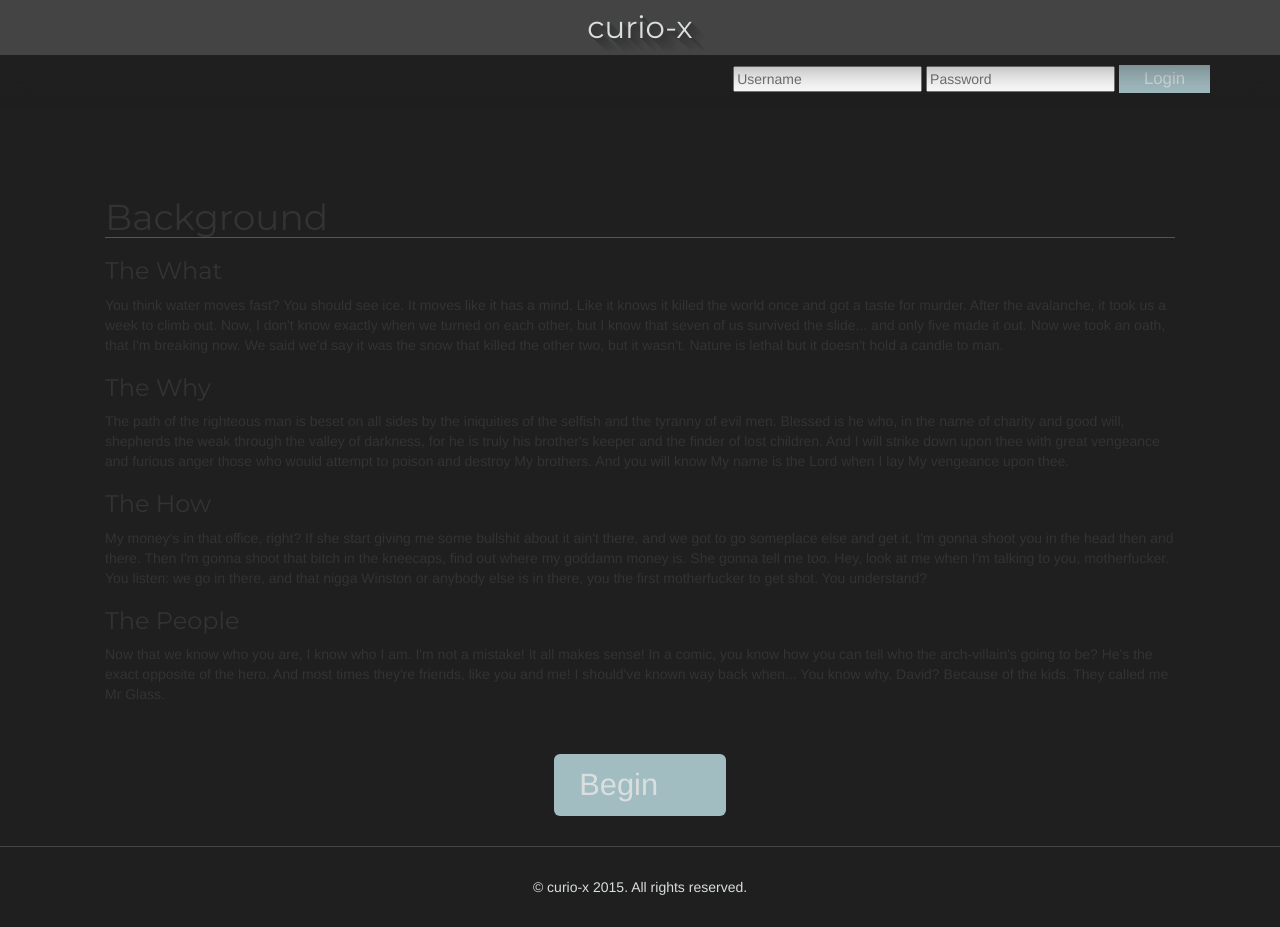
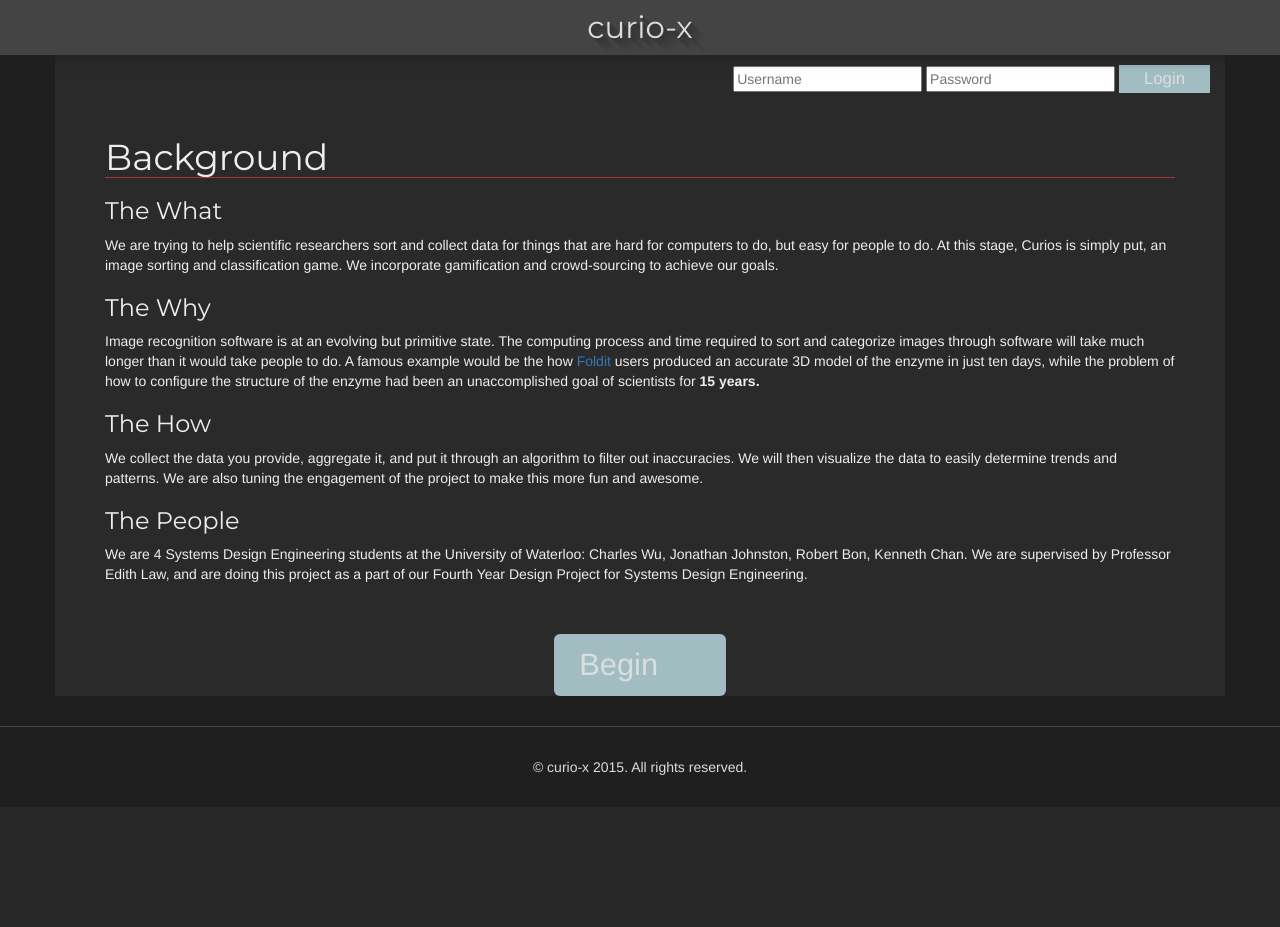
Before and after one commit to mrchaarlie/Curio-X, a Django app: template templates/index.html in a window 1280 px wide. After the commit the page ends 775 px from the top, so only its background shows below. Run offline with Django 3.2, Linux system fonts and the light colour scheme; the template is opened without the code that fills it, so the values that code supplies are empty; some libraries are stand-ins or nearby versions; some web fonts are replaced.

Commit message:
index update

```diff
--- a/static/css/style.css
+++ b/static/css/style.css
@@ -57,6 +57,7 @@ h1{
 .login{
 	display: inline-block;
 	width: 100%;
+	z-index: 101;
 	/*position: absolute;*/
 	/*float:right;*/
 
@@ -81,9 +82,8 @@ h1{
 		rgb(66, 66, 66) 13px 13px,
 		rgb(68, 68, 68) 14px 14px;
 	background-color: rgb(68, 68, 68);
-	-webkit-box-shadow: 0px 0px 41px 4px rgba(34,34,34,0.73);
-	-moz-box-shadow: 0px 0px 41px 4px rgba(34,34,34,0.73);
-	box-shadow: 0px 0px 41px 4px rgba(34,34,34,0.73);
+	-webkit-box-shadow: 0px 0px 11px 4px rgba(34,34,34,0.73);
+	box-shadow: 0px 0px 11px 4px rgba(34,34,34,0.73);
 
 	background-color: rgb(68, 68, 68);
 	background-color: #444444;
@@ -134,9 +134,10 @@ button:hover{
 	border-radius: 6px;
 }
 
+.container{background: #2a2a2a;}
 .intro {
-	padding: 100px 35px 20px;
-	color: #333;
+	padding: 40px 35px 20px;
+	color: #eee;
 }
 
 .outsideWrapper{
--- a/templates/index.html
+++ b/templates/index.html
@@ -8,7 +8,6 @@
 		<meta name="description" content="" />
 		<meta name="keywords" content="Science, Gamification, UW, UWaterloo, Engineering, Research, Game Design, Design, Android, iOS, Mobile" />
 		<meta name="viewport" content="width=device-width, initial-scale=1, maximum-scale=1, user-scalable=no">
-
 
 		<script src="{% static 'js/jquery-2.1.1.min.js' %}"></script>
 		<script src="{% static 'js/bootstrap.min.js' %}"></script>
@@ -54,16 +53,16 @@
 				<h1>Background</h1>
 
 				<h3>The What</h3>
-				<p>You think water moves fast? You should see ice. It moves like it has a mind. Like it knows it killed the world once and got a taste for murder. After the avalanche, it took us a week to climb out. Now, I don't know exactly when we turned on each other, but I know that seven of us survived the slide... and only five made it out. Now we took an oath, that I'm breaking now. We said we'd say it was the snow that killed the other two, but it wasn't. Nature is lethal but it doesn't hold a candle to man.</p>
+				<p>We are trying to help scientific researchers sort and collect data for things that are hard for computers to do, but easy for people to do. At this stage, Curios is simply put, an image sorting and classification game. We incorporate gamification and crowd-sourcing to achieve our goals.</p>
 
 				<h3>The Why</h3>
-				<p>The path of the righteous man is beset on all sides by the iniquities of the selfish and the tyranny of evil men. Blessed is he who, in the name of charity and good will, shepherds the weak through the valley of darkness, for he is truly his brother's keeper and the finder of lost children. And I will strike down upon thee with great vengeance and furious anger those who would attempt to poison and destroy My brothers. And you will know My name is the Lord when I lay My vengeance upon thee.</p>
+				<p>Image recognition software is at an evolving but primitive state. The computing process and time required to sort and categorize images through software will take much longer than it would take people to do. A famous example would be the how <a href="http://fold.it/portal/">Foldit</a> users produced an accurate 3D model of the enzyme in just ten days, while the problem of how to configure the structure of the enzyme had been an unaccomplished goal of scientists for <b>15 years.</b></p>
 
 				<h3>The How</h3>
-				<p>My money's in that office, right? If she start giving me some bullshit about it ain't there, and we got to go someplace else and get it, I'm gonna shoot you in the head then and there. Then I'm gonna shoot that bitch in the kneecaps, find out where my goddamn money is. She gonna tell me too. Hey, look at me when I'm talking to you, motherfucker. You listen: we go in there, and that nigga Winston or anybody else is in there, you the first motherfucker to get shot. You understand?</p>
+				<p>We collect the data you provide, aggregate it, and put it through an algorithm to filter out inaccuracies. We will then visualize the data to easily determine trends and patterns. We are also tuning the engagement of the project to make this more fun and awesome.</p>
 
 				<h3>The People</h3>
-				<p>Now that we know who you are, I know who I am. I'm not a mistake! It all makes sense! In a comic, you know how you can tell who the arch-villain's going to be? He's the exact opposite of the hero. And most times they're friends, like you and me! I should've known way back when... You know why, David? Because of the kids. They called me Mr Glass.</p>
+				<p>We are 4 Systems Design Engineering students at the University of Waterloo: Charles Wu, Jonathan Johnston, Robert Bon, Kenneth Chan. We are supervised by Professor Edith Law, and are doing this project as a part of our Fourth Year Design Project for Systems Design Engineering.</p>
 				<br />
 			</div>
 
```
